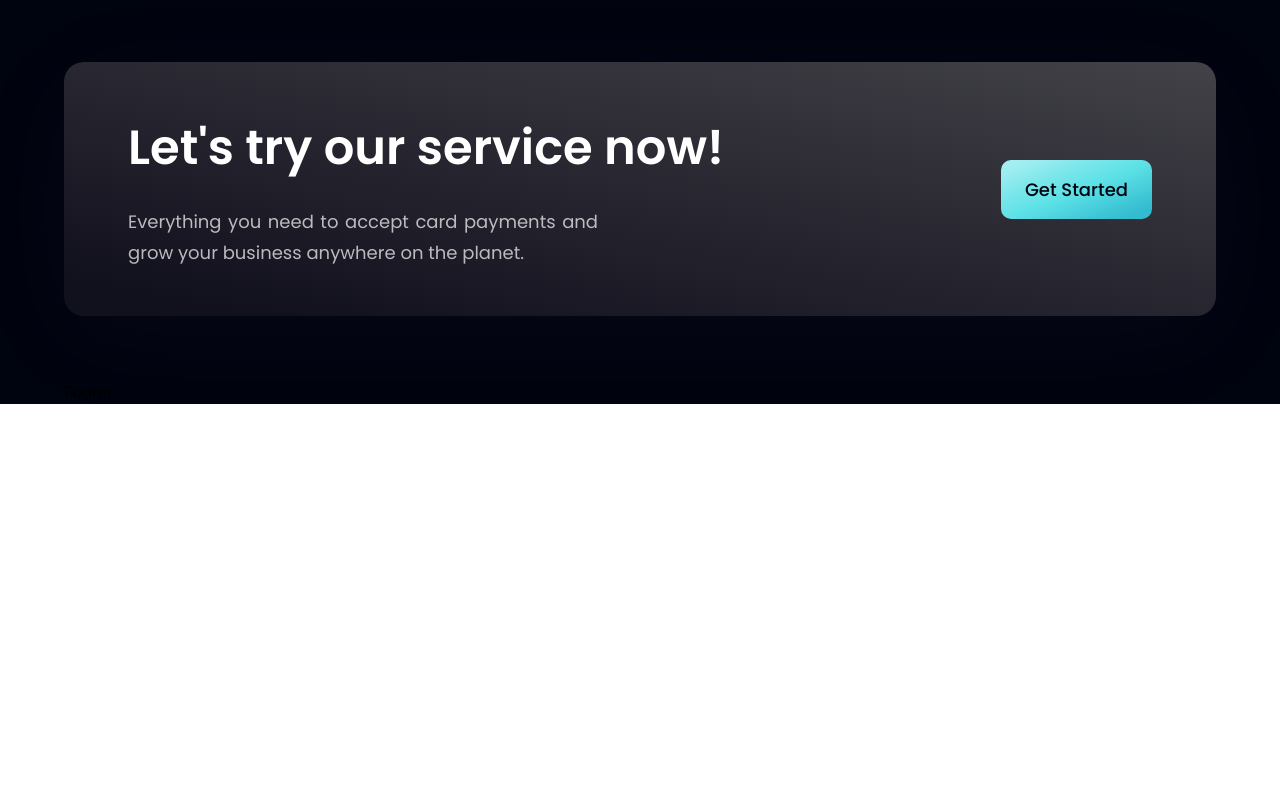
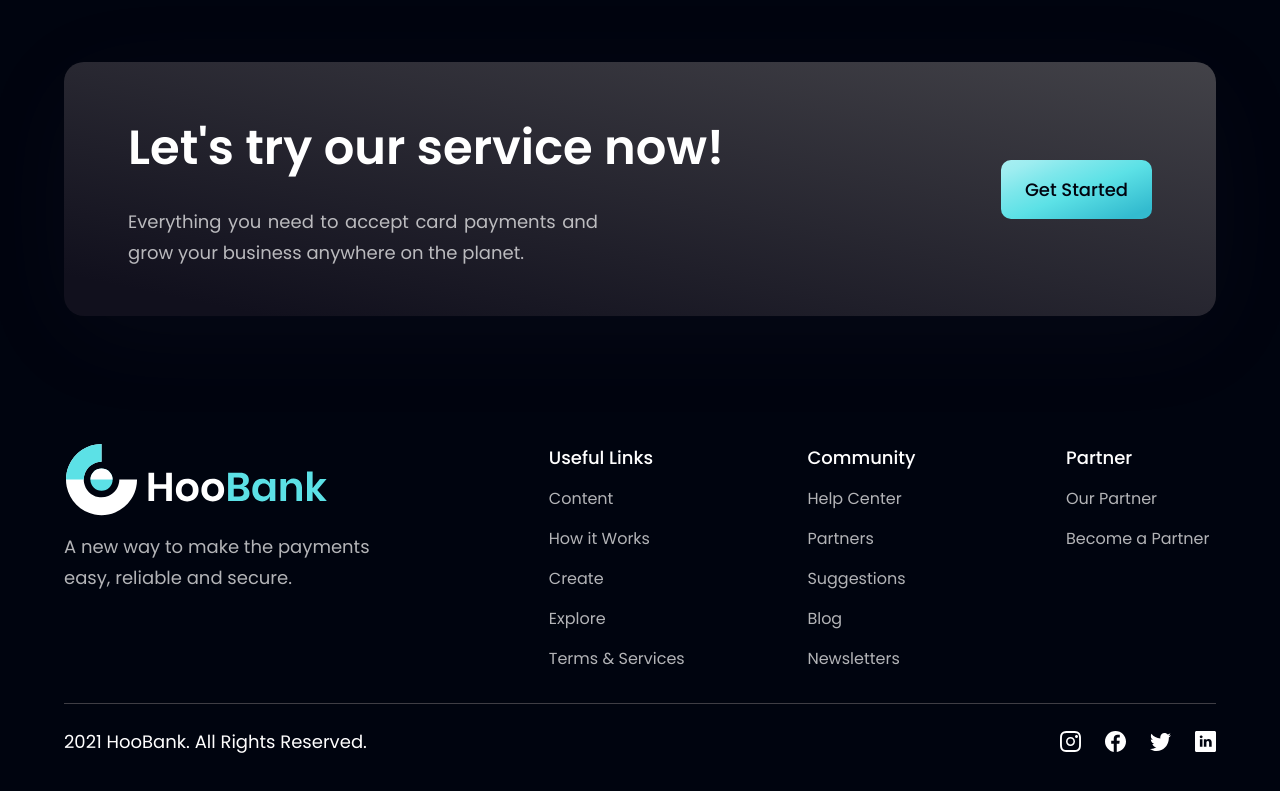
Before and after one commit to Pizzaboi87/javascript-mastery-modern-tutorial, a React (Vite) app: page / in a window 1280 px wide. Shown: the part 4086-4877 px from the top of the page. Before the commit the page ends 4490 px from the top, so only its background shows below. Built offline with nearby package versions, Linux system fonts and the light colour scheme.

Commit message:
Footer component finished.

```diff
--- a/src/components/Footer.jsx
+++ b/src/components/Footer.jsx
@@ -1,5 +1,65 @@
+import styles from '../style';
+import { logo } from '../assets';
+import { footerLinks, socialMedia } from '../constants';
+
 const Footer = () => {
-  return <div>Footer</div>;
+  return (
+    <section className={`${styles.flexCenter} ${styles.paddingY} flex-col`}>
+      <div className={`${styles.flexStart} md:flex-row flex-col mb-8 w-full`}>
+        <div className="flex-1 flex flex-col justify-start mr-10">
+          <img
+            src={logo}
+            alt="hoobank"
+            className="w-[266px] h-[72px] object-contain"
+          />
+          <p className={`${styles.paragraph} mt-4 max-w-[310px]`}>
+            A new way to make the payments easy, reliable and secure.
+          </p>
+        </div>
+        <div className="flex-[1.5] w-full flex flex-row justify-between flex-wrap md:mt-0 mt-10">
+          {footerLinks.map((footerLink) => (
+            <div
+              key={footerLink.key}
+              className="flex flex-col ss:my-0 my-4 min-w-[150px]"
+            >
+              <h4 className="font-poppins font-medium text-[18px] leading-[27px] text-white">
+                {footerLink.title}
+              </h4>
+              <ul className="list-none mt-4">
+                {footerLink.links.map((link, index) => (
+                  <li
+                    key={link.name}
+                    className={`font-poppins font-normal text-[16px] leading-[24px] text-dimWhite hover:text-secondary cursor-pointer ${
+                      index !== footerLink.links.length - 1 ? 'mb-4' : 'mb-0'
+                    }`}
+                  >
+                    {link.name}
+                  </li>
+                ))}
+              </ul>
+            </div>
+          ))}
+        </div>
+      </div>
+      <div className="w-full flex justify-between items-center md:flex-row flex-col pt-6 border-t-[1px] border-t-[#3F3E45]">
+        <p className="font-poppins font-normal text-center text-[18px] leading-[27px] text-white">
+          2021 HooBank. All Rights Reserved.
+        </p>
+        <div className="flex flex-row md:mt-0 mt-6">
+          {socialMedia.map((social, index) => (
+            <img
+              key={social.id}
+              src={social.icon}
+              alt={social.id}
+              className={`w-[21px] h-[21px] object-contain cursor-pointer ${
+                index !== socialMedia.length - 1 ? 'mr-6' : 'mr-0'
+              }`}
+            />
+          ))}
+        </div>
+      </div>
+    </section>
+  );
 };
 
 export default Footer;
```
